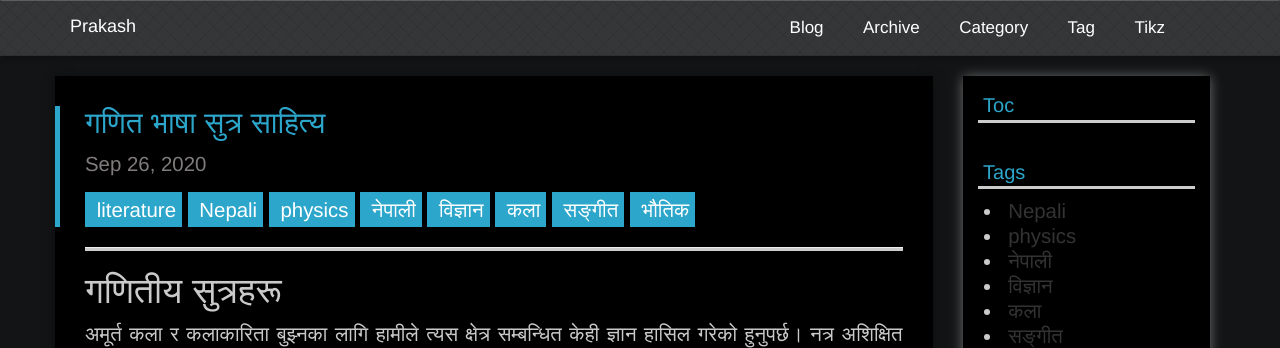
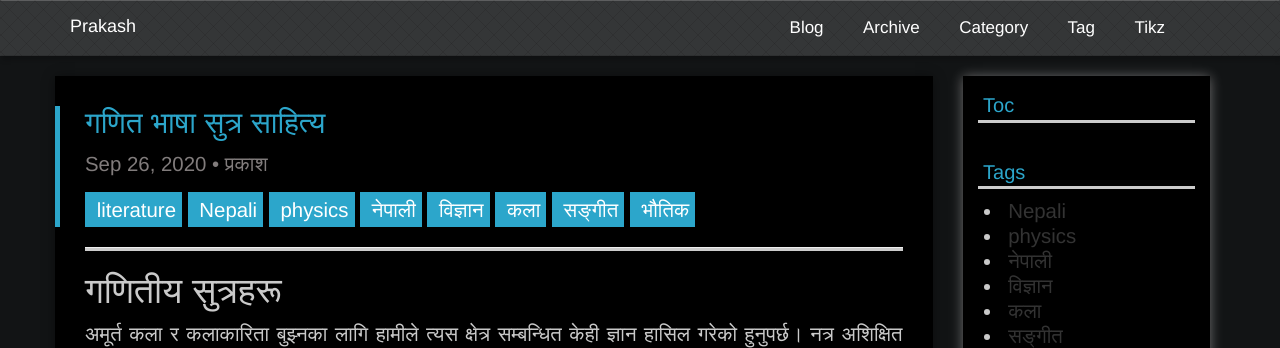
Before and after one commit to pranphy/pranphy.github.io, a Jekyll site: the page built from _posts/2020-09-26-गणित-भाषा-सुत्र-साहित्य.md, in a window 1280 px wide and 900 px high. Shown: the top 348 px of the window. Built offline with Jekyll 4.4.1, drawn with Linux system fonts in a browser that asks for light colours; nearby versions of some CDN libraries; formulas are drawn with MathJax 3; comment, search, counter and statistics services are not loaded; a style sheet for code colours, icons or effects is not loaded; some of the changed lines change nothing that is shown.

Commit message:
Change author to proper jekyll layout

```diff
--- a/_posts/2020-09-26-गणित-भाषा-सुत्र-साहित्य.md
+++ b/_posts/2020-09-26-गणित-भाषा-सुत्र-साहित्य.md
@@ -1,6 +1,6 @@
 ---
 मिति: २०७६ असोज १० श [2020-09-26]
-लेखक: प्रकाश [Prakash]
+author: प्रकाश
 description: भाषा साहित्य र गणितका सुत्ररहरूको बीचमा समानताको व्याख्या।
 tags: Nepali physics नेपाली विज्ञान कला सङ्गीत भौतिक
 category: literature
```
